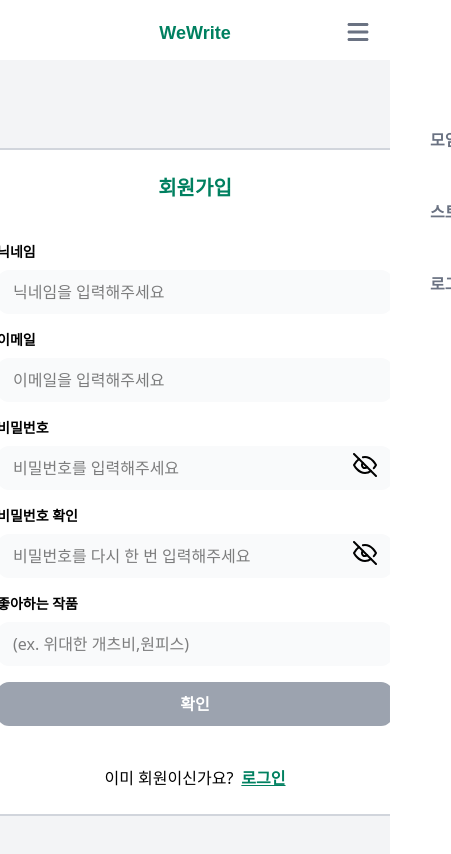
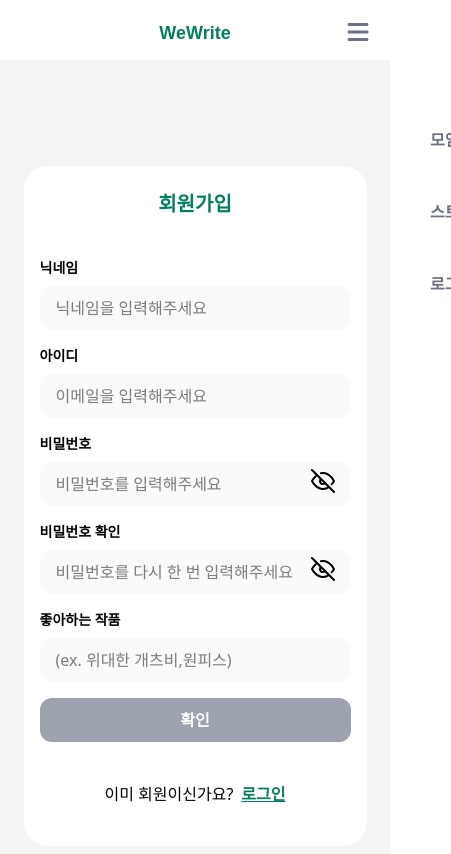
Before and after one commit to we-write/frontend, a Next.js app: page /auths/signup in a window 390 px wide. Shown: the top 854 px of the page, 451 px wide, since content can reach past the window. Built offline with nearby package versions, Linux system fonts and the light colour scheme; no server answers; a web font is replaced by a local one.

Commit message:
style: 반응형 적용 및 사이즈 조정

```diff
--- a/src/app/auths/signup/page.tsx
+++ b/src/app/auths/signup/page.tsx
@@ -49,8 +49,8 @@ const Page = () => {
   };
 
   return (
-    <div className="flex h-screen flex-col items-center justify-center bg-gray-100">
-      <div className="h-xl flex w-lg flex-col gap-10 rounded-3xl border-2 border-gray-300 bg-white px-14 py-6">
+    <div className="mt-6 flex h-screen w-full items-center justify-center">
+      <div className="flex h-[680px] w-[343px] flex-col gap-10 rounded-3xl bg-white px-4 py-6 md:w-[608px] md:px-16 lg:h-[478px] lg:w-[508px]">
         <h1 className={`text-write-main text-center text-xl font-bold`}>
           회원가입
         </h1>
@@ -74,7 +74,7 @@ const Page = () => {
             <InputForm
               name="email"
               size={46} // 입력 필드 너비 지정
-              label="이메일"
+              label="아이디"
               placeholder="이메일을 입력해주세요"
               hasError={!!errors.email}
               helperText={errors.email?.message}
```
